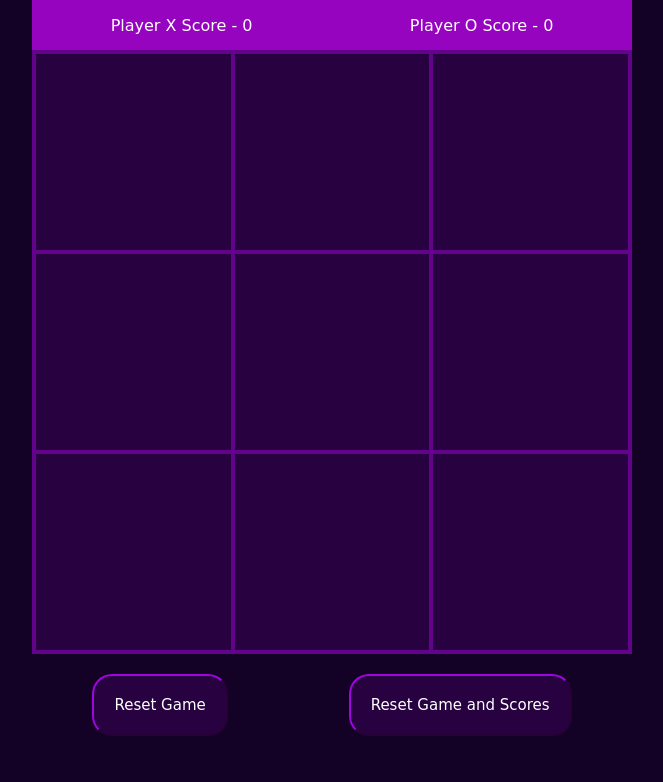
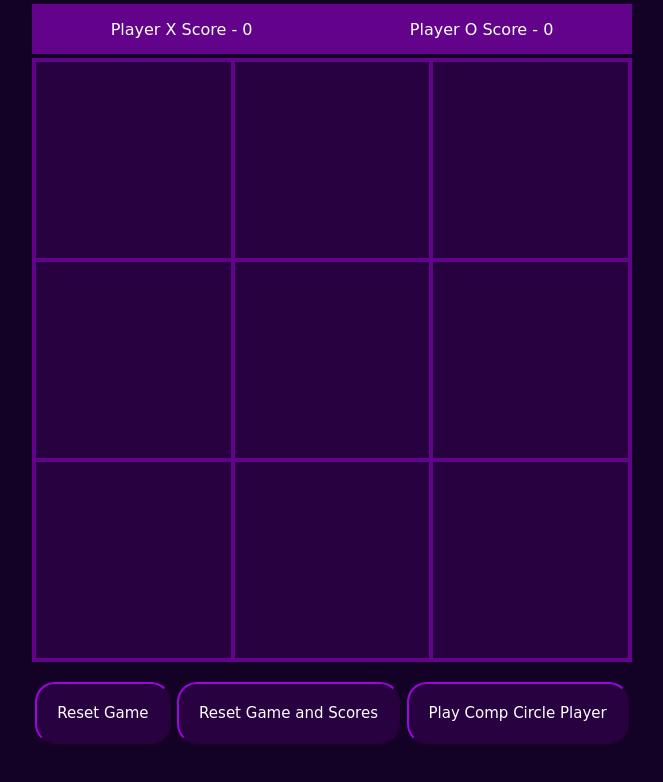
Before and after one commit to Tristanw3/seifx-tic-tac-toe, a plain HTML site: page index.html in a window 1280 px wide. Shown: the whole page, without its empty margins (308-971 px from the left). Drawn offline with nearby package versions, Linux system fonts and the light colour scheme; a web font is replaced by a local one.

Commit message:
saturday commit mid-day

```diff
--- a/index.html
+++ b/index.html
@@ -6,6 +6,7 @@
     <meta name="viewport" content="width=device-width, initial-scale=1.0">
     <meta http-equiv="X-UA-Compatible" content="ie=edge">
     <link href="https://fonts.googleapis.com/css?family=Chilanka&display=swap" rel="stylesheet">
+    <link rel="stylesheet" href="https://cdnjs.cloudflare.com/ajax/libs/animate.css/3.7.2/animate.min.css">
     <link rel="stylesheet" href="styling.css">
     <title>Tic Tac Toe</title>
 </head>
@@ -16,9 +17,9 @@
         <header>
             <p id='playerX'>Player X Score - <span>0</span></p>
             <p id='playerO'>Player O Score - <span>0</span></p>
+
         </header>
         <div class="board">
-
             <div class="row">
                 <div class="square" id="0" onclick="ticTacToe.addMark(0)"></div>
                 <div class="square" id="1" onclick="ticTacToe.addMark(1)"></div>
@@ -36,16 +37,18 @@
             </div>
         </div>
         <div class="congrats-message">
-            <h1>You win!</h1>
-            <button onclick="ticTacToe.displayCongratsMessage()">Continue?</button>
+            <h1>Player X or O wins!</h1>
+            <h2><strong>Score is</strong></h2>
+            <p>Values</p>
+
+            <button onclick="ticTacToe.resetAndRemoveMessage()">Play Again</button>
         </div>
-        <div class="row">
+        <div class="row lower">
             <button onclick="ticTacToe.resetGame()">Reset Game</button>
             <button onclick="ticTacToe.resetScores()">Reset Game and Scores</button>
+            <button id="compPlay" onclick="ticTacToe.playComputer()">Play Comp Circle Player</button>
         </div>
     </div>
-    <!-- comment -->
-
 
     </div>
 
--- a/interact.js
+++ b/interact.js
@@ -3,14 +3,19 @@ let ticTacToe = {
     // true = X, false = O
     turn: false,
     hasWon: false,
+    playingCompOpponent: false,
     scores: blankScores(),
     congratsMessageVisible: false,
     hoverState: false,
 
-    changeTurn: function () {
+    changeTurn: function() {
         this.turn = !this.turn;
     },
-    renderCurrentBoard: function () {
+    playComputer: function() {
+        this.playingCompOpponent = !this.playingCompOpponent;
+        console.log(this.playingCompOpponent);
+    },
+    renderCurrentBoard: function() {
         let boardBoxes = document.getElementsByClassName('square');
         this.game.forEach((box, ind) => {
             if (box === -1) {
@@ -28,8 +33,14 @@ let ticTacToe = {
 
         let playerOScore = document.querySelectorAll('#playerO span')[0];
         playerOScore.textContent = this.scores.playerO;
+
+        if (this.game.indexOf(-1) === -1 && this.game.indexOf(1) === -1) {
+            document.getElementById('compPlay').style.display = 'block';
+        } else {
+            document.getElementById('compPlay').style.display = 'none';
+        }
     },
-    addMark: function (loc) {
+    addMark: function(loc) {
         if (Math.abs(this.game[loc]) === 1) {
             return;
         }
@@ -40,15 +51,18 @@ let ticTacToe = {
         }
         this.hoverState = false;
         this.checkWin();
-        if (this.hasWon === true) {
+        if (this.hasWon === true || this.hasWon === 'draw') {
             this.resetGame();
             return;
         }
 
         this.changeTurn();
         this.renderCurrentBoard();
+        if (this.playingCompOpponent === true && this.turn === true) {
+            ticTacToe.addMark(ticTacToe.compOpponentMove());
+        }
     },
-    resetGame: function () {
+    resetGame: function() {
         this.game = createGame();
         this.turn = false;
         this.hasWon = false;
@@ -59,7 +73,7 @@ let ticTacToe = {
         this.resetGame();
     },
 
-    checkWin: function () {
+    checkWin: function() {
         // 3 horizontal rows
         if (Math.abs(this.game[0] + this.game[1] + this.game[2]) === 3) {
             this.hasWon = true;
@@ -79,43 +93,59 @@ let ticTacToe = {
             this.hasWon = true;
         } else if (Math.abs(this.game[2] + this.game[4] + this.game[6]) === 3) {
             this.hasWon = true;
+        } else if (this.game.indexOf(0) === -1) {
+            this.hasWon = 'draw';
+            console.log(this.hasWon);
         }
 
         if (this.hasWon === true) {
             this.renderCurrentBoard();
             this.addToScore(this.turn);
             this.displayCongratsMessage();
+        } else if (this.hasWon === 'draw') {
+            this.renderCurrentBoard();
+            this.displayCongratsMessage();
         }
     },
-    addToScore: function (playerTurn) {
+    addToScore: function(playerTurn) {
         if (!playerTurn) {
             this.scores.playerX += 1;
         } else if (playerTurn) {
             this.scores.playerO += 1;
         }
     },
-    displayCongratsMessage: function () {
+    displayCongratsMessage: function() {
         let ticTacToeBoard = document.getElementsByClassName('board')[0];
+        let bottomButtons = document.getElementsByClassName('lower')[0];
         let message = document.getElementsByClassName('congrats-message')[0];
 
         this.congratsMessageVisible = !this.congratsMessageVisible;
 
         if (this.congratsMessageVisible === true) {
+            let winText = document.querySelector('.congrats-message h1');
+            let scoreText = document.querySelector('.congrats-message p');
+
+            if (this.hasWon === 'draw') {
+                winText.textContent = 'Draw';
+            } else {
+                winText.textContent = ` Player ${getWin(this.turn)} wins`;
+            }
+            scoreText.textContent = `Score is X ${this.scores.playerX} : O ${this.scores.playerO}`;
             ticTacToeBoard.style.display = 'none';
+            bottomButtons.style.display = 'none';
             message.style.display = 'flex';
         } else if (this.congratsMessageVisible === false) {
-            let winText = document.querySelector('.congrats-message h1');
-            winText.textContent =
-                ticTacToeBoard.style.display = 'block';
             message.style.display = 'none';
+            bottomButtons.style.display = 'flex';
+            ticTacToeBoard.style.display = 'block';
         }
     },
 
-    showColorsTheme: function () {
+    showColorsTheme: function() {
         let currentTheme;
         let today = new Date();
         let time = today.getHours();
-        // time = 12; //test time theme
+        // time = 20; //test time theme
 
         if (time > 6 && time < 18) {
             currentTheme = themes.light;
@@ -134,28 +164,45 @@ let ticTacToe = {
         $('.congrats-message').css('background-color', currentTheme.gameBackground);
     },
 
-    seePreviewOnHover: function () {
+    seePreviewOnHover: function() {
         let sq = $('.square');
 
         sq.hover(
-            function (event) {
+            function(event) {
                 if (event.currentTarget.textContent === '') {
                     ticTacToe.hoverState = true;
 
                     if (ticTacToe.turn === true) {
                         event.currentTarget.textContent = 'O';
+                        event.currentTarget.className = event.currentTarget.className + ' animated fadeIn';
                     } else if (ticTacToe.turn === false) {
                         event.currentTarget.textContent = 'X';
+                        event.currentTarget.className = event.currentTarget.className + ' animated fadeIn';
                     }
                 }
             },
-            function (event) {
+            function(event) {
                 if (ticTacToe.hoverState === true) {
                     event.currentTarget.textContent = '';
+                    event.currentTarget.className = 'square';
                 }
                 ticTacToe.hoverState = false;
             }
         );
+    },
+    compOpponentMove: function() {
+        let randomSpot = Math.floor(Math.random() * 9);
+        if (this.game.indexOf(0) === -1) {
+            return;
+        }
+        while (this.game[randomSpot] === 1 || this.game[randomSpot] === -1) {
+            randomSpot = Math.floor(Math.random() * 9);
+        }
+        return randomSpot;
+    },
+    resetAndRemoveMessage() {
+        this.displayCongratsMessage();
+        this.resetGame();
     }
 };
 
@@ -182,24 +229,25 @@ const themes = {
         gameBackground: '#B4AA97',
         marks: '#D44917',
         top: '#D44917',
-        topText: '#F5F4E1',
-
+        topText: '#F5F4E1'
     },
     dark: {
         background: '#140126',
         gameBackground: '#270140',
         marks: '#63038C',
-        top: '#9704BF',
+        top: '#63038C',
         topText: '#140126'
     }
+
+    // #9704BF'
 };
 
 function getWin(turn) {
     if (turn === true) {
-        return "X"
+        return 'O';
     } else if (turn === false) {
-        return "O"
+        return 'X';
     }
 }
 
-ticTacToe.showColorsTheme();
+ticTacToe.showColorsTheme()
--- a/styling.css
+++ b/styling.css
@@ -18,6 +18,7 @@ header {
     display: flex;
     justify-content: space-around;
     align-items: center;
+    margin: 4px 0;
 }
 
 .row {
@@ -32,7 +33,7 @@ header {
 
 .congrats-message {
     display: none;
-    height: 300px;
+    height: 500px;
     justify-content: space-around;
     align-items: center;
     flex-direction: column;
@@ -56,3 +57,6 @@ button {
     border-radius: 20px;
     font-size: 15px;
 }
+
+
+/* colours  */
```
